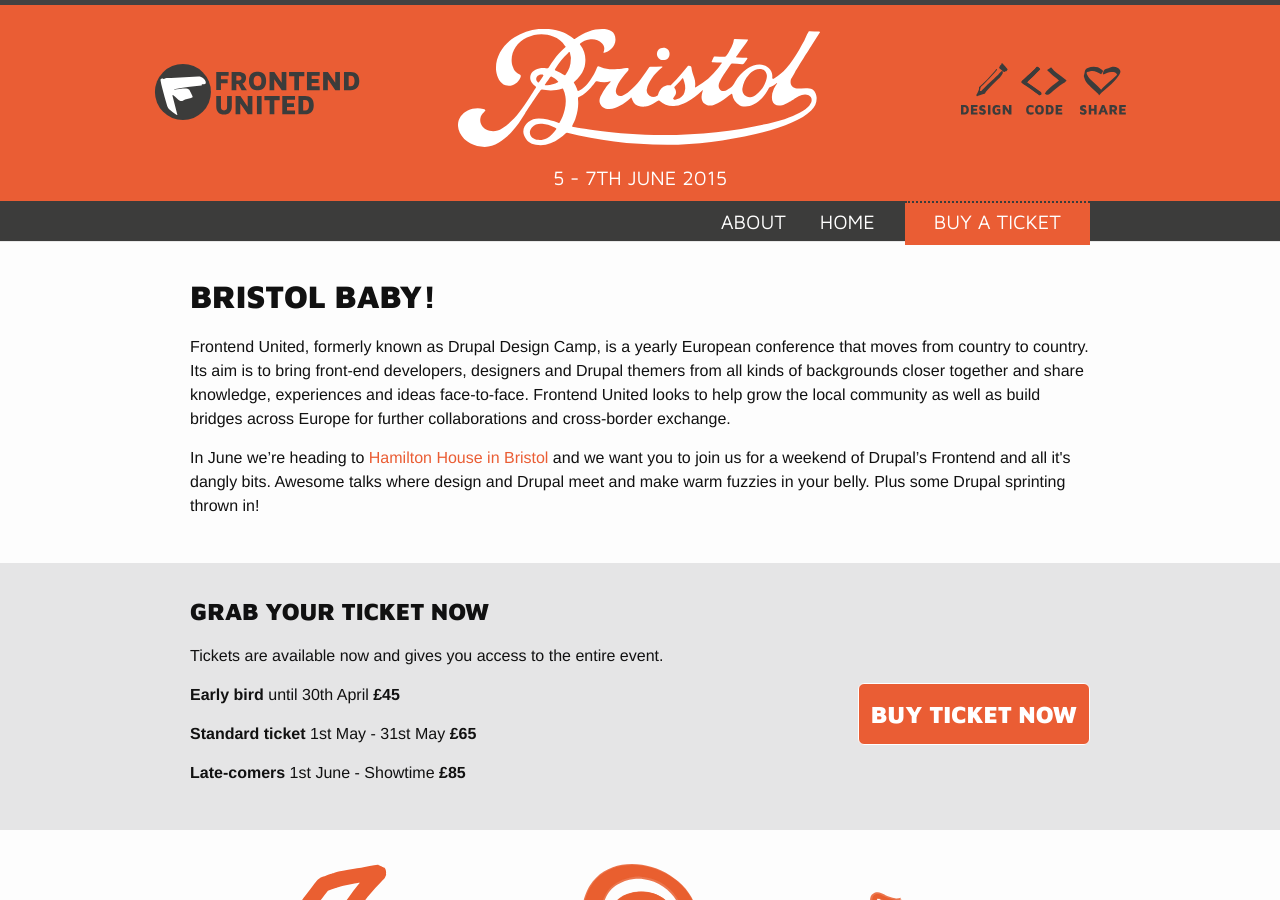
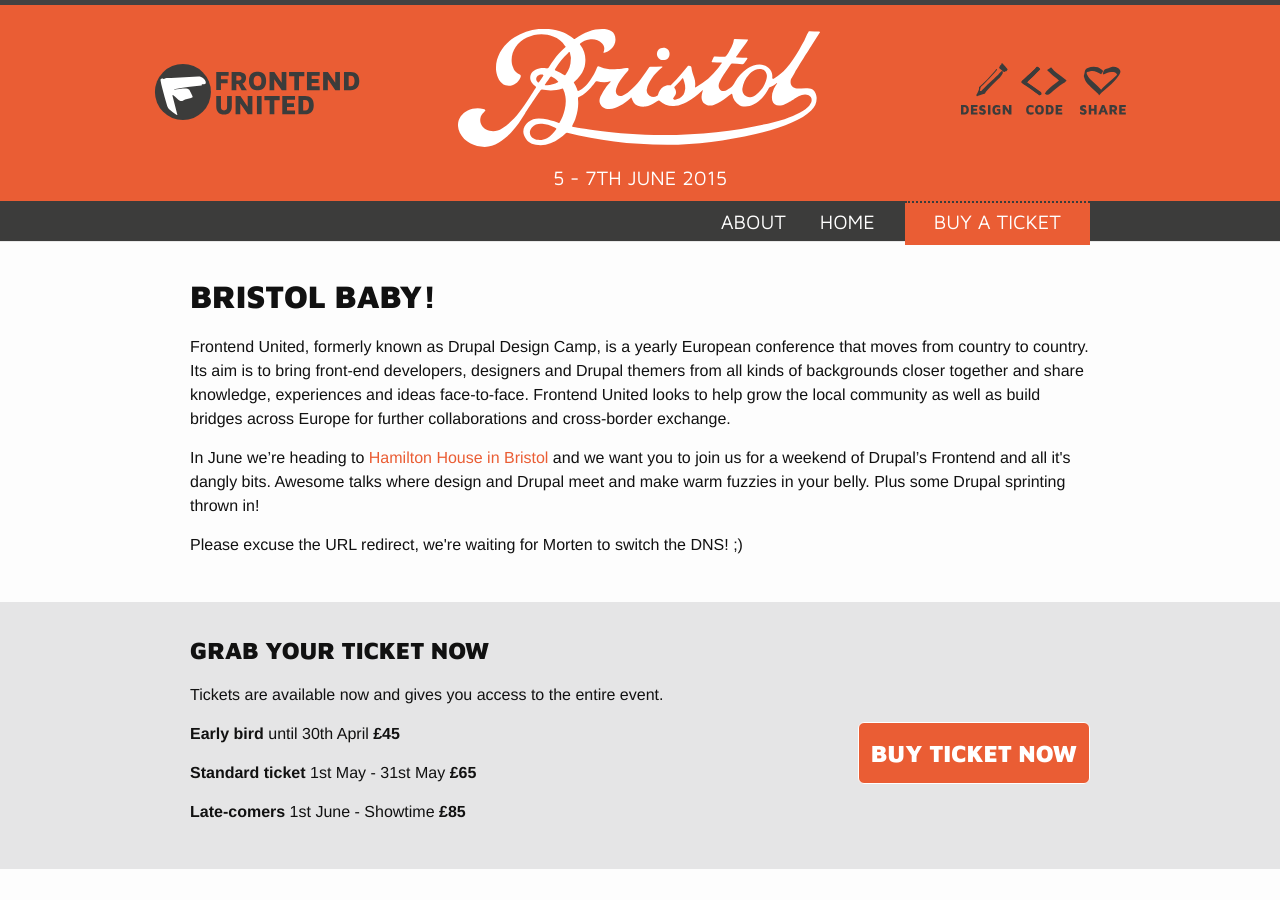
Before and after one commit to drupal-frontend/feu2015, a Jekyll site: the page built from index.html, in a window 1280 px wide and 900 px high. Built offline with Jekyll 4.4.1, drawn with Linux system fonts in a browser that asks for light colours; Markdown is read by kramdown in place of the engine named in the settings.

Commit message:
DNS note

```diff
--- a/_includes/only-text-no-columns.html
+++ b/_includes/only-text-no-columns.html
@@ -3,5 +3,6 @@
     <h1>Bristol baby!</h1>
     <p>Frontend United, formerly known as Drupal Design Camp, is a yearly European conference that moves from country to country. Its aim is to bring front-end developers, designers and Drupal themers from all kinds of backgrounds closer together and share knowledge, experiences and ideas face-to-face. Frontend United looks to help grow the local community as well as build bridges across Europe for further collaborations and cross-border exchange.</p>
     <p>In June we’re heading to <a href="http://www.hamiltonhouse.org/">Hamilton House in Bristol</a> and we want you to join us for a weekend of Drupal’s Frontend and all it's dangly bits. Awesome talks where design and Drupal meet and make warm fuzzies in your belly. Plus some Drupal sprinting thrown in! </p>
+      <p>Please excuse the URL redirect, we're waiting for Morten to switch the DNS! ;)  </p>
   </div>
 </div>
```
